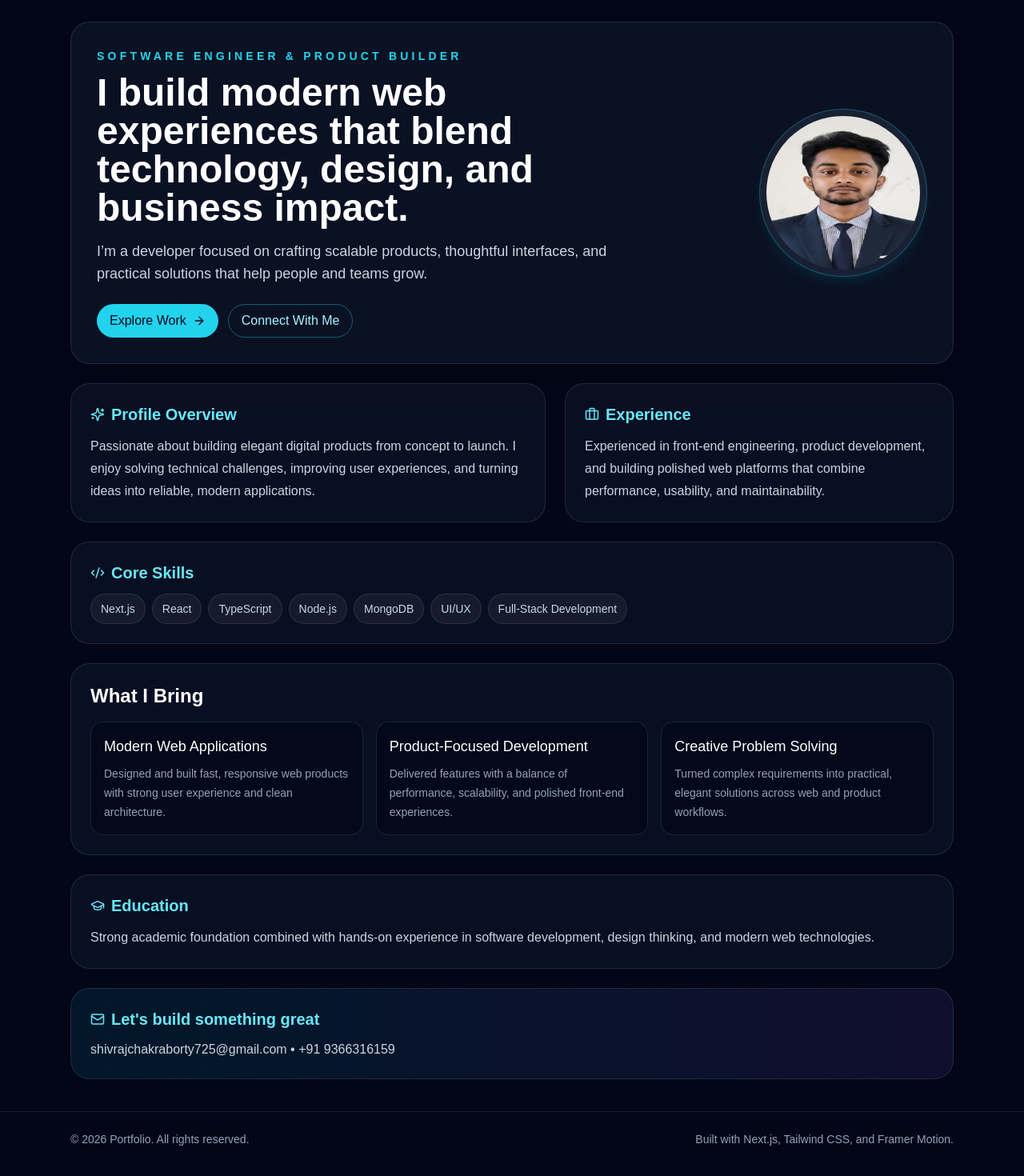
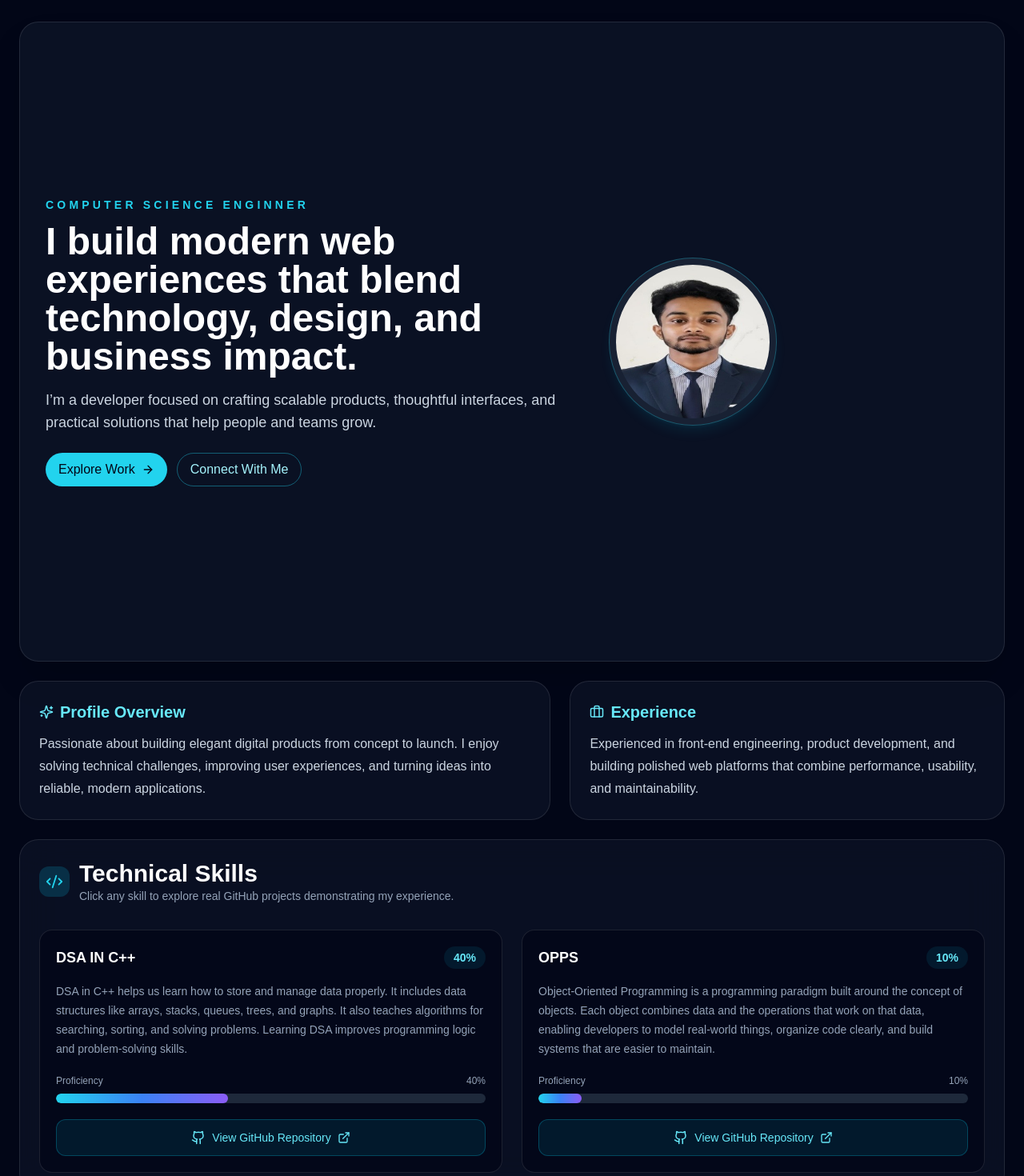
Before and after one commit to shivrajCodeSpace/Portfolio, a Next.js app in the folder frontend/: page / in a window 1280 px wide. Shown: the part 80-1550 px from the top of the page at 80% size. Built offline with nearby package versions, Linux system fonts and the light colour scheme.

Commit message:
Fontend File added Extra normilazation

```diff
--- a/frontend/app/globals.css
+++ b/frontend/app/globals.css
@@ -8,11 +8,27 @@
 
 html {
   scroll-behavior: smooth;
+  min-height: 100%;
+  height: 100%;
 }
 
 body {
   @apply min-h-screen bg-slate-950 text-slate-100 antialiased;
+  min-height: 100%;
+  min-height: 100vh;
+  height: 100%;
+  width: 100%;
+  margin: 0;
   font-family: Arial, Helvetica, sans-serif;
+}
+
+#__next {
+  min-height: 100%;
+  width: 100%;
+}
+
+main {
+  width: 100%;
 }
 
 ::selection {
--- a/frontend/app/page.tsx
+++ b/frontend/app/page.tsx
@@ -1,128 +1,19 @@
-"use client";
-
-import { motion } from 'framer-motion';
-import { ArrowRight, Briefcase, Code2, GraduationCap, Mail, Sparkles } from 'lucide-react';
-
-const skills = ['Next.js', 'React', 'TypeScript', 'Node.js', 'MongoDB', 'UI/UX', 'Full-Stack Development'];
-const projects = [
-  {
-    title: 'Modern Web Applications',
-    description: 'Designed and built fast, responsive web products with strong user experience and clean architecture.',
-  },
-  {
-    title: 'Product-Focused Development',
-    description: 'Delivered features with a balance of performance, scalability, and polished front-end experiences.',
-  },
-  {
-    title: 'Creative Problem Solving',
-    description: 'Turned complex requirements into practical, elegant solutions across web and product workflows.',
-  },
-];
+import { HeroSection } from '@/components/sections/hero';
+import { AboutSection } from '@/components/sections/about';
+import { SkillsSection } from '@/components/sections/skills';
+import { ProjectsSection } from '@/components/sections/projects';
+import { EducationSection } from '@/components/sections/education';
+import { ContactSection } from '@/components/sections/contact';
 
 export default function HomePage() {
   return (
-    <main className="mx-auto flex max-w-6xl flex-col gap-6 px-6 py-10">
-      <motion.section
-        initial={{ opacity: 0, y: 18 }}
-        animate={{ opacity: 1, y: 0 }}
-        transition={{ duration: 0.4 }}
-        className="rounded-3xl border border-white/10 bg-slate-900/70 p-8 shadow-2xl shadow-black/20"
-      >
-        <div className="flex flex-col gap-8 lg:flex-row lg:items-center lg:justify-between">
-          <div className="max-w-2xl">
-            <p className="mb-3 text-sm font-semibold uppercase tracking-[0.3em] text-cyan-400">Software Engineer & Product Builder</p>
-            <h1 className="text-4xl font-semibold leading-tight text-white sm:text-5xl">
-              I build modern web experiences that blend technology, design, and business impact.
-            </h1>
-            <p className="mt-4 text-lg text-slate-300">
-              I’m a developer focused on crafting scalable products, thoughtful interfaces, and practical solutions that help people and teams grow.
-            </p>
-            <div className="mt-6 flex flex-wrap gap-3">
-              <a href="#projects" className="inline-flex items-center gap-2 rounded-full bg-cyan-400 px-4 py-2 font-medium text-slate-950">
-                Explore Work <ArrowRight size={16} />
-              </a>
-              <a href="#contact" className="rounded-full border border-cyan-400/40 px-4 py-2 font-medium text-cyan-200">
-                Connect With Me
-              </a>
-            </div>
-          </div>
-
-          <div className="flex-shrink-0">
-            <div className="rounded-full border border-cyan-400/30 bg-slate-800/70 p-2 shadow-lg shadow-cyan-500/10">
-              <img
-                src="/profile.jpeg"
-                alt="Profile"
-                className="h-40 w-40 rounded-full object-cover sm:h-48 sm:w-48"
-              />
-            </div>
-          </div>
-        </div>
-      </motion.section>
-
-      <section id="about" className="grid gap-6 lg:grid-cols-[1.1fr_0.9fr]">
-        <div className="rounded-3xl border border-white/10 bg-slate-900/60 p-6">
-          <div className="mb-3 flex items-center gap-2 text-cyan-300">
-            <Sparkles size={18} />
-            <h2 className="text-xl font-semibold">Profile Overview</h2>
-          </div>
-          <p className="text-slate-300 leading-7">
-            Passionate about building elegant digital products from concept to launch. I enjoy solving technical challenges, improving user experiences, and turning ideas into reliable, modern applications.
-          </p>
-        </div>
-        <div className="rounded-3xl border border-white/10 bg-slate-900/60 p-6">
-          <div className="mb-3 flex items-center gap-2 text-cyan-300">
-            <Briefcase size={18} />
-            <h2 className="text-xl font-semibold">Experience</h2>
-          </div>
-          <p className="text-slate-300 leading-7">
-            Experienced in front-end engineering, product development, and building polished web platforms that combine performance, usability, and maintainability.
-          </p>
-        </div>
-      </section>
-
-      <section id="skills" className="rounded-3xl border border-white/10 bg-slate-900/60 p-6">
-        <div className="mb-3 flex items-center gap-2 text-cyan-300">
-          <Code2 size={18} />
-          <h2 className="text-xl font-semibold">Core Skills</h2>
-        </div>
-        <div className="flex flex-wrap gap-2">
-          {skills.map((skill) => (
-            <span key={skill} className="rounded-full border border-white/10 bg-white/5 px-3 py-2 text-sm text-slate-300">
-              {skill}
-            </span>
-          ))}
-        </div>
-      </section>
-
-      <section id="projects" className="rounded-3xl border border-white/10 bg-slate-900/60 p-6">
-        <h2 className="mb-4 text-2xl font-semibold text-white">What I Bring</h2>
-        <div className="grid gap-4 md:grid-cols-3">
-          {projects.map((project) => (
-            <article key={project.title} className="rounded-2xl border border-white/10 bg-slate-950/70 p-4">
-              <h3 className="mb-2 text-lg font-medium text-white">{project.title}</h3>
-              <p className="text-sm leading-6 text-slate-400">{project.description}</p>
-            </article>
-          ))}
-        </div>
-      </section>
-
-      <section id="education" className="rounded-3xl border border-white/10 bg-slate-900/60 p-6">
-        <div className="mb-3 flex items-center gap-2 text-cyan-300">
-          <GraduationCap size={18} />
-          <h2 className="text-xl font-semibold">Education</h2>
-        </div>
-        <p className="text-slate-300 leading-7">
-          Strong academic foundation combined with hands-on experience in software development, design thinking, and modern web technologies.
-        </p>
-      </section>
-
-      <section id="contact" className="rounded-3xl border border-white/10 bg-gradient-to-r from-cyan-500/10 to-violet-500/10 p-6">
-        <div className="flex items-center gap-2 text-cyan-300">
-          <Mail size={18} />
-          <h2 className="text-xl font-semibold">Let&apos;s build something great</h2>
-        </div>
-        <p className="mt-3 text-slate-300">shivrajchakraborty725@gmail.com • +91 9366316159</p>
-      </section>
-    </main>
+    <div className="min-h-screen w-full mx-auto flex flex-col gap-6 px-6 py-10">
+      <HeroSection />
+      <AboutSection />
+      <SkillsSection />
+      <ProjectsSection />
+      <EducationSection />
+      <ContactSection />
+    </div>
   );
 }
--- a/frontend/components/layout/footer.tsx
+++ b/frontend/components/layout/footer.tsx
@@ -3,7 +3,6 @@ export function Footer() {
     <footer className="border-t border-white/10 bg-slate-950/70">
       <div className="mx-auto flex max-w-6xl flex-col gap-2 px-6 py-6 text-sm text-slate-400 md:flex-row md:items-center md:justify-between">
         <p>© 2026 Portfolio. All rights reserved.</p>
-        <p>Built with Next.js, Tailwind CSS, and Framer Motion.</p>
       </div>
     </footer>
   );
```
